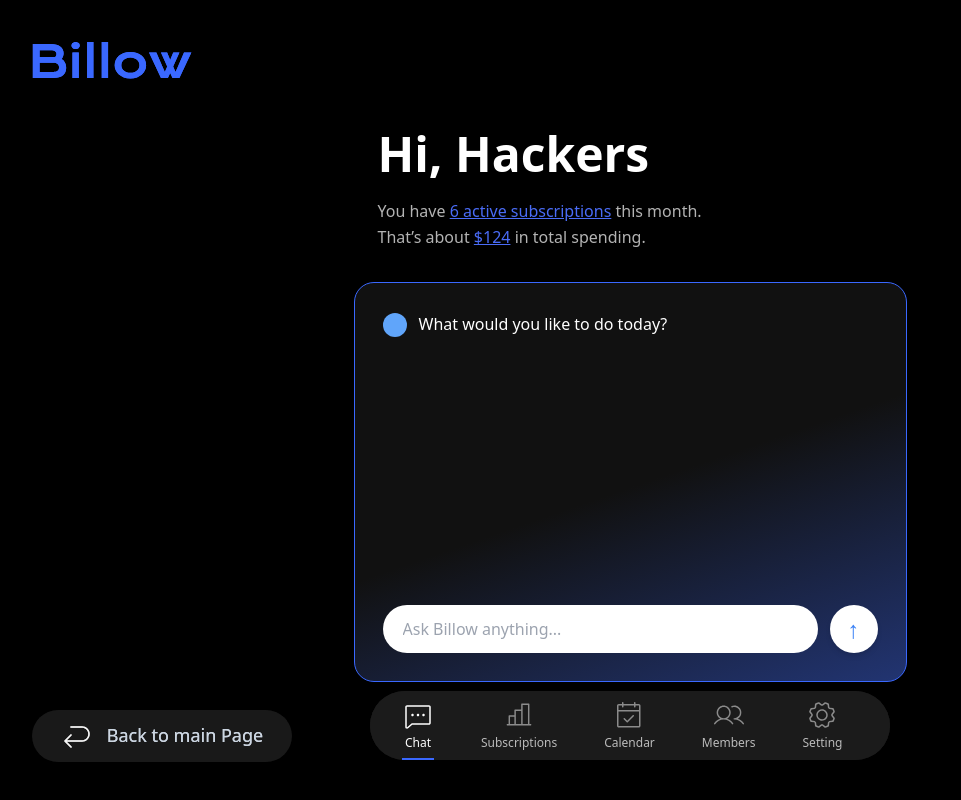
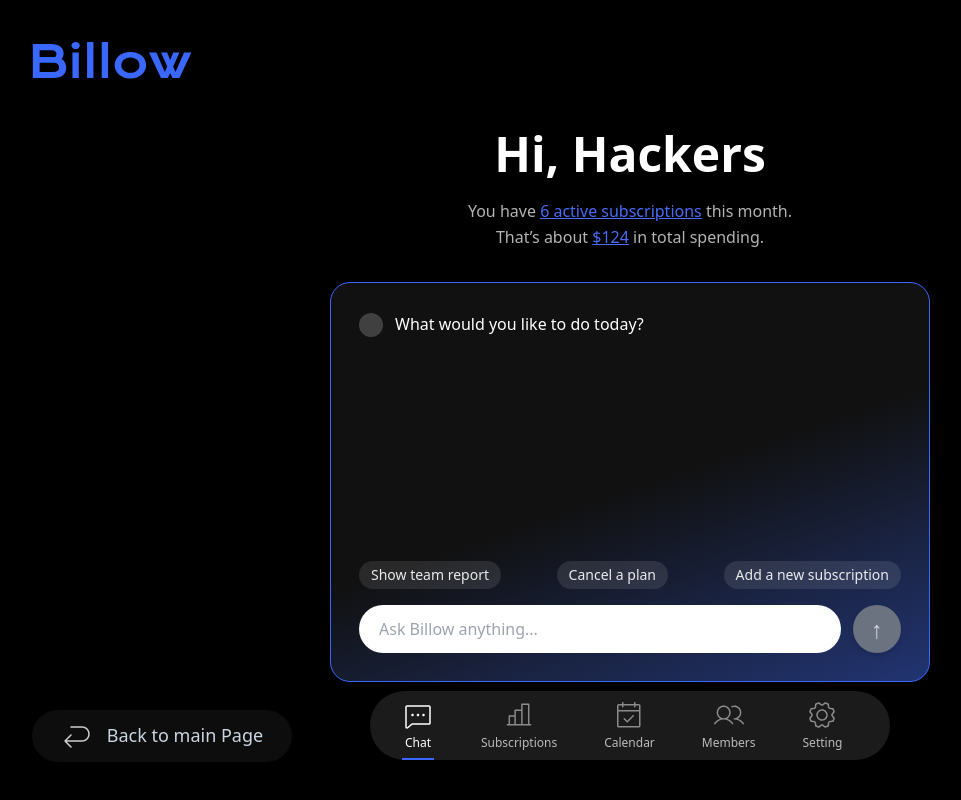
Before and after one commit to Taka0330-jp/billow-app, a React (Vite) app in the folder client/: page /dashboard in a window 1280 px wide. Shown: the whole page, without its empty margins (10-971 px from the left). Built offline with nearby package versions, Linux system fonts and the light colour scheme.

Commit message:
chat ai api

```diff
--- a/client/package.json
+++ b/client/package.json
@@ -10,6 +10,7 @@
     "preview": "vite preview"
   },
   "dependencies": {
+    "@google/genai": "^1.22.0",
     "react": "^19.1.1",
     "react-dom": "^19.1.1",
     "react-router-dom": "^7.9.3"
--- a/client/src/pages/Chat.jsx
+++ b/client/src/pages/Chat.jsx
@@ -1,13 +1,156 @@
-import SideBar from "../components/SideBar"; // 사이드바 임포트
-import ChatBox from "../components/ChatBox"; // 채팅 박스 임포트
-import BottomNav from "../components/BottomNav"; // 하단 네비게이션 임포트
+import React, { useState, useEffect } from "react";
 
-export default function Chat() {
+// --- 1. Firebase/Auth/Fetch related constants and functions
+// ✅ Model name remains the same for compatibility
+const GEMINI_MODEL = "gemini-2.5-flash";
+// Define the base API URL path
+const BASE_API_URL = `https://generativelanguage.googleapis.com/v1beta/models/${GEMINI_MODEL}:generateContent`;
+
+// API call function with exponential backoff
+const fetchWithRetry = async (payload, retries = 3) => {
+  // 1. Get the VITE_GEMINI_API_KEY value from .env.local
+  // This line might trigger the warning, but it's the intended way to access Vite environment variables.
+  const apiKey = import.meta.env.VITE_GEMINI_API_KEY;
+
+  // 2. Construct the full URL. If apiKey is present, include it as a query parameter.
+  const fullUrl = apiKey ? `${BASE_API_URL}?key=${apiKey}` : BASE_API_URL;
+
+  if (!apiKey) {
+      // If the key is not explicitly set, rely on the Canvas environment to inject the token.
+      console.warn("VITE_GEMINI_API_KEY environment variable is not set. Relying on Canvas default authentication.");
+  }
+
+
+  for (let i = 0; i < retries; i++) {
+    try {
+      const response = await fetch(fullUrl, {
+        method: 'POST',
+        headers: { 'Content-Type': 'application/json' },
+        body: JSON.stringify(payload)
+      });
+
+      let result;
+      try {
+        // Attempt to parse the response body
+        result = await response.json();
+      } catch (e) {
+        // Handle cases where response is not valid JSON (e.g., empty body on success/network error)
+        throw new Error("Failed to parse JSON response or network error.");
+      }
+
+      if (!response.ok) {
+        // Handle non-2xx HTTP status codes
+        console.error("API Error Response:", result);
+        const errorDetail = result.error?.message || `HTTP error! status: ${response.status}`;
+        throw new Error(`API call failed: ${errorDetail}`);
+      }
+      return result;
+
+    } catch (error) {
+      if (i < retries - 1) {
+        console.warn(`API call retry (${i + 1}/${retries}):`, error.message);
+        // Exponential backoff: wait 2^i seconds
+        const delay = Math.pow(2, i) * 1000;
+        await new Promise(resolve => setTimeout(resolve, delay));
+      } else {
+        throw error; // Final failure
+      }
+    }
+  }
+};
+
+
+// -----------------------------------------------------
+// 2. Initial messages
+// -----------------------------------------------------
+const initialMessages = [
+  { id: 1, text: "What would you like to do today?", role: "ai" },
+];
+
+export default function ChatBox() {
+  const [messages, setMessages] = useState(initialMessages);
+  const [input, setInput] = useState("");
+  const [isLoading, setIsLoading] = useState(false);
+
+  // -----------------------------------------------------
+  // 3. Core logic: Gemini API call function
+  // -----------------------------------------------------
+  const sendMessage = async (userMessage) => {
+    const messageToSend = userMessage.trim();
+    if (!messageToSend || isLoading) return;
+
+    // 1. Add user message and clear input field
+    const newUserMessage = { id: Date.now(), text: messageToSend, role: "user" };
+    setMessages((prev) => [...prev, newUserMessage]);
+    setInput("");
+    setIsLoading(true);
+
+    // API Payload configuration
+    const payload = {
+      contents: [{ parts: [{ text: messageToSend }] }],
+      systemInstruction: {
+        parts: [{ text: "" }]
+      },
+      // Removed 'tools' property to maintain the simplest authentication flow.
+    };
+
+    try {
+      // 2. API call (using fetchWithRetry)
+      const result = await fetchWithRetry(payload);
+
+      const candidate = result.candidates?.[0];
+      let geminiResponse = "Could not generate a response. Please try again.";
+
+      if (candidate && candidate.content?.parts?.[0]?.text) {
+        geminiResponse = candidate.content.parts[0].text;
+      }
+
+      // 3. Add Gemini response
+      setMessages((prevMessages) => [
+        ...prevMessages,
+        { id: Date.now() + 1, text: geminiResponse, role: "ai" },
+      ]);
+
+    } catch (error) {
+      console.error("Gemini API final call failed:", error);
+      // Notify user about the API error
+      setMessages((prevMessages) => [
+        ...prevMessages,
+        {
+          id: Date.now() + 1,
+          text: `Sorry, an issue occurred during the API call. (Error: ${error.message}). Please check your .env.local file key or try again later.`,
+          role: "ai",
+        },
+      ]);
+    } finally {
+      setIsLoading(false);
+    }
+  };
+
+  // Handler for sending the message
+  const handleSend = (event) => {
+    if (event) event.preventDefault();
+    sendMessage(input);
+  };
+
+  // Handler for Enter key down event
+  const handleKeyDown = (e) => {
+    if (e.key === "Enter" && !e.shiftKey) {
+      e.preventDefault();
+      handleSend();
+    }
+  };
+
+  // Handler for quick action button click
+  const handleQuickAction = (actionText) => {
+    sendMessage(actionText);
+  };
+
   return (
-    <div>
-      {/* 사이드바 */}
-      <SideBar />
-        <div className="w-[529px] mb-8 ml-[24px]">
+    <div className="flex flex-col items-center justify-center flex-1 w-full text-white">
+
+      {/* Top center: Greeting and Subscription Summary (placed above the chat box) */}
+      <div className="w-[600px] mb-8 text-center">
         <h1 className="text-[48px] font-bold mb-2 text-white">Hi, Hackers</h1>
         <p className="text-[16px] text-white/70 leading-relaxed">
           You have{" "}
@@ -23,10 +166,90 @@
           in total spending.
         </p>
       </div>
-      {/* 메인 영역: 채팅 박스와 하단 네비 */}
-      <ChatBox />
-      <BottomNav />
 
+      {/* Main body: Fixed to 600px width (Chat Card) */}
+      <section
+        className="flex flex-col justify-between w-[600px] h-[400px] rounded-[20px] shadow-xl border relative p-7"
+        style={{
+          background: "linear-gradient(161deg, #111 50.91%, #3A68FF 171.4%)",
+          borderColor: "#3A68FF",
+        }}
+      >
+        {/* 3. Message display area */}
+        <div className="w-full pr-1 overflow-y-auto flex-1 mb-4">
+          {messages.map((m) => (
+            <div key={m.id} className="flex items-start gap-3 mb-4">
+              {/* Change icon color based on role */}
+              <span
+                className={`w-6 h-6 rounded-full inline-block mt-0.5 ${
+                  m.role === "ai" ? "bg-white/20" : "bg-blue-400"
+                }`}
+              />
+              <span className="text-white text-base leading-relaxed whitespace-pre-wrap">
+                {m.text}
+              </span>
+            </div>
+          ))}
+          {/* Loading indicator */}
+          {isLoading && (
+            <div className="flex items-start gap-3 mb-4">
+              <span className="w-6 h-6 rounded-full bg-white/20 animate-pulse inline-block mt-0.5" />
+              <span className="text-white/70 text-base">Generating response...</span>
+            </div>
+          )}
+        </div>
+
+        {/* 4. Quick action buttons */}
+        <div className="flex justify-between gap-2 mb-4">
+          <button
+            className="px-3 py-1 text-sm text-white/90 bg-white/10 rounded-full hover:bg-white/20 transition disabled:opacity-50"
+            onClick={() => handleQuickAction("Show team report")}
+            disabled={isLoading}
+          >
+            Show team report
+          </button>
+          <button
+            className="px-3 py-1 text-sm text-white/90 bg-white/10 rounded-full hover:bg-white/20 transition disabled:opacity-50"
+            onClick={() => handleQuickAction("Cancel a plan")}
+            disabled={isLoading}
+          >
+            Cancel a plan
+          </button>
+          <button
+            className="px-3 py-1 text-sm text-white/90 bg-white/10 rounded-full hover:bg-white/20 transition disabled:opacity-50"
+            onClick={() => handleQuickAction("Add a new subscription")}
+            disabled={isLoading}
+          >
+            Add a new subscription
+          </button>
+        </div>
+
+        {/* 5. Input and send area */}
+        <form onSubmit={handleSend} className="w-full flex gap-3 items-center">
+          <input
+            type="text"
+            value={input}
+            onChange={(e) => setInput(e.target.value)}
+            onKeyDown={handleKeyDown}
+            className="flex-1 rounded-full bg-white text-black px-5 py-3 text-base outline-none"
+            placeholder={isLoading ? "Awaiting response..." : "Ask Billow anything..."}
+            disabled={isLoading}
+          />
+          <button
+            type="submit"
+            disabled={isLoading || !input.trim()}
+            className={`w-12 h-12 rounded-full flex items-center justify-center text-2xl shadow-md transition ${
+              isLoading || !input.trim()
+                ? "bg-gray-500 text-gray-300 cursor-not-allowed"
+                : "bg-blue-600 text-white hover:bg-blue-700"
+            }`}
+            aria-label="Send"
+            title="Send"
+          >
+            ↑
+          </button>
+        </form>
+      </section>
     </div>
   );
 }
```
Also changed, not shown: 2 other files (tests, documents, lock files or other folders). Lines whose indentation alone changed are shown as unchanged.
